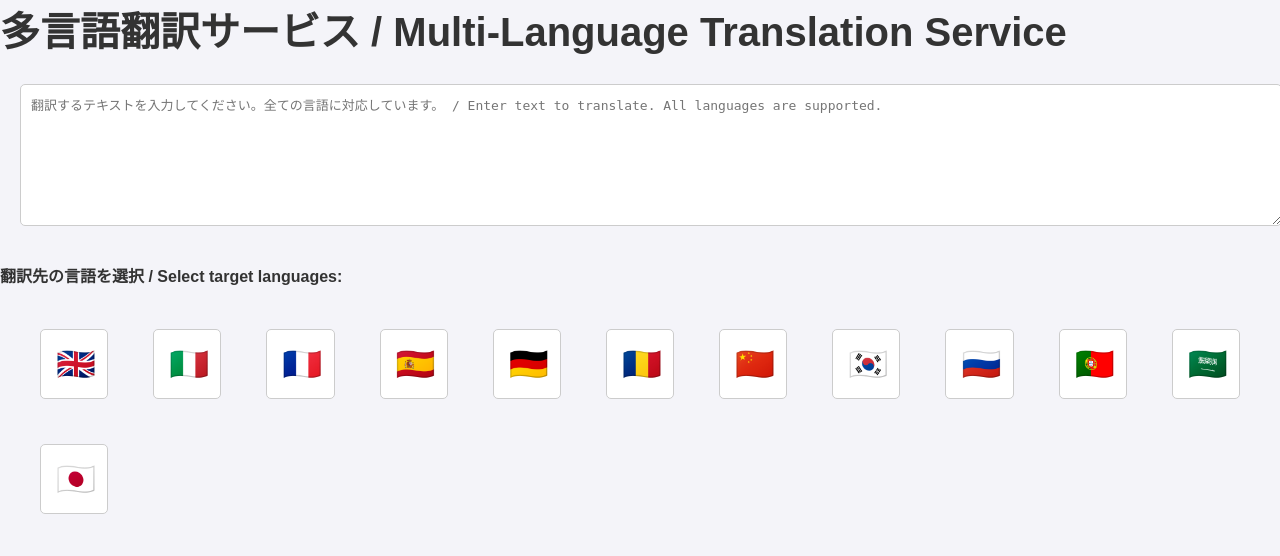
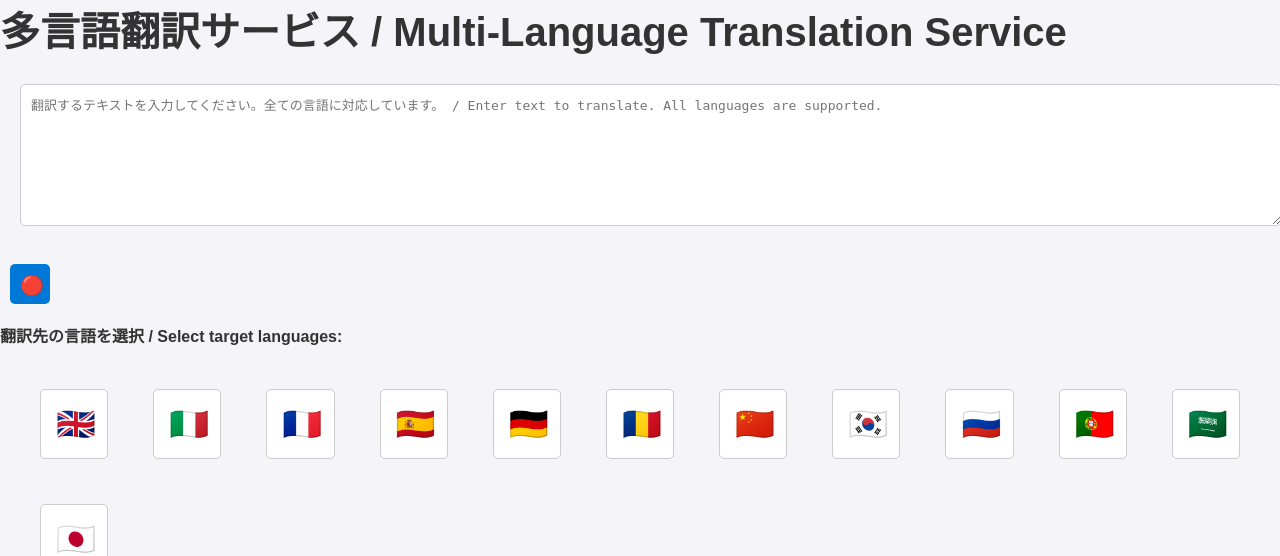
Before and after one commit to shiwasu-tech/MultiLanguageTranslator, a Flask app: page / in a window 1280 px wide. Shown: the top 556 px of the page. Run offline with Flask 3, Linux system fonts and the light colour scheme.

Commit message:
add: speachrecognition for japanese

```diff
--- a/templates/index.html
+++ b/templates/index.html
@@ -108,11 +108,33 @@
       font-size: 1.2em;
       font-weight: bold;
     }
+
+    #microphoneButton {
+      background: #0078d7;
+      color: #fff;
+      border: none;
+      padding: 10px;
+      border-radius: 5px; /* Change to small square */
+      cursor: pointer;
+      font-size: 1.2em; /* Adjust font size */
+      transition: background 0.3s;
+      margin: 10px;
+      width: 40px; /* Set fixed width */
+      height: 40px; /* Set fixed height */
+    }
+
+    #microphoneButton:hover {
+      background: #005bb5;
+    }
   </style>
 </head>
 <body>
   <h1>多言語翻訳サービス / Multi-Language Translation Service</h1>
   <textarea id="inputText" placeholder="翻訳するテキストを入力してください。全ての言語に対応しています。 / Enter text to translate. All languages are supported." onkeypress="if(event.key === 'Enter') translateText();"></textarea>
+
+  <div>
+    <button id="microphoneButton" onclick="startSpeechRecognition()">🔴</button>
+  </div>
 
   <label>翻訳先の言語を選択 / Select target languages:</label>
   <div id="languageButtons">
@@ -212,6 +234,39 @@
         alert('翻訳中にエラーが発生しました。');
       });
     }
+
+    function startSpeechRecognition() {
+      if (!('webkitSpeechRecognition' in window)) {
+        alert('このブラウザは音声認識をサポートしていません。/ This browser does not support speech recognition.');
+        return;
+      }
+
+      const recognition = new webkitSpeechRecognition();
+      recognition.lang = 'ja-JP'; // Set the language for recognition
+      recognition.interimResults = false;
+      recognition.maxAlternatives = 1;
+
+      recognition.onstart = () => {
+        console.log('音声認識を開始しました。/ Speech recognition started.');
+      };
+
+      recognition.onresult = (event) => {
+        const transcript = event.results[0][0].transcript;
+        console.log('認識結果:', transcript);
+        document.getElementById('inputText').value = transcript;
+      };
+
+      recognition.onerror = (event) => {
+        console.error('音声認識エラー:', event.error);
+        alert('音声認識中にエラーが発生しました。/ An error occurred during speech recognition.');
+      };
+
+      recognition.onend = () => {
+        console.log('音声認識を終了しました。/ Speech recognition ended.');
+      };
+
+      recognition.start();
+    }
   </script>
 </body>
 </html>
```
